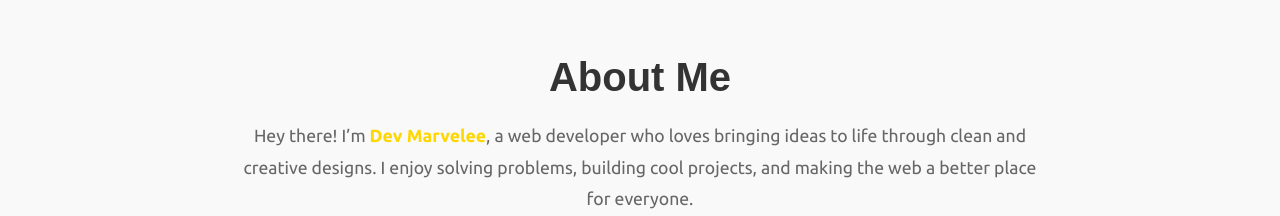
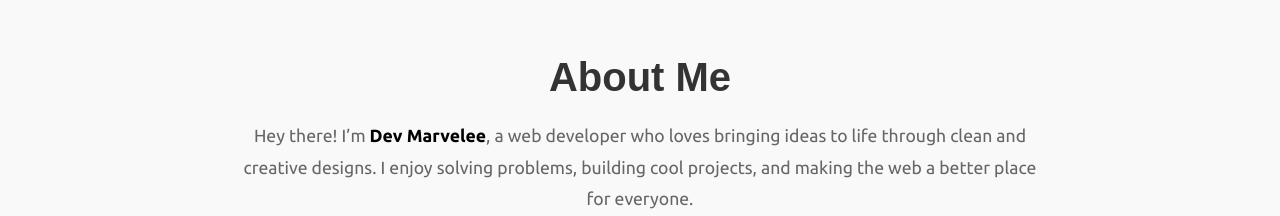
Before and after one commit to Marvelee2580/DevMarvelee.portfolio, a plain HTML site: page index.html in a window 1280 px wide. Shown: the part 840-1056 px from the top of the page. Drawn offline with nearby package versions, Linux system fonts and the light colour scheme; a web font is replaced by a local one.

Commit message:
Update about.css

```diff
--- a/css/about.css
+++ b/css/about.css
@@ -26,7 +26,7 @@ p {
 }
 
 .highlight {
-    color: #FFD700; /* Accent color */
+    color: #000000; /* Accent color */
     font-weight: bold;
 }
 
```
